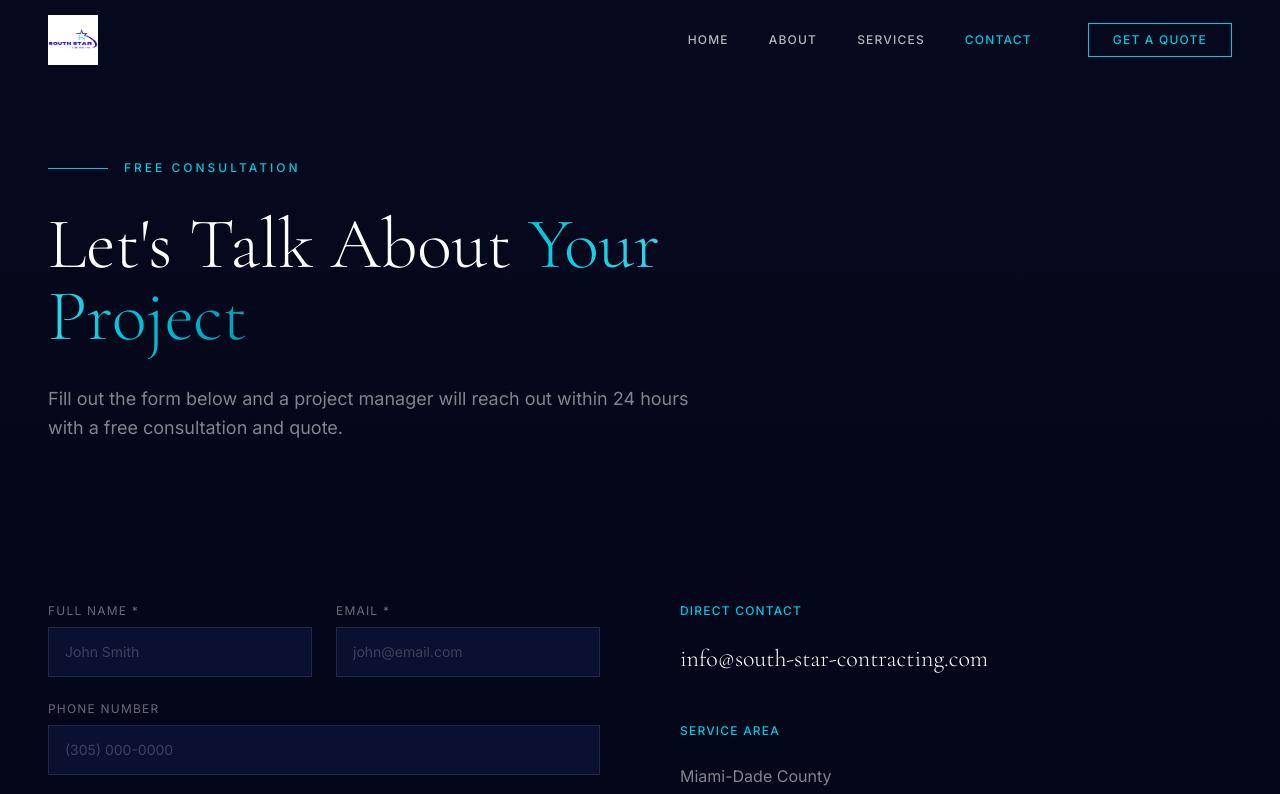
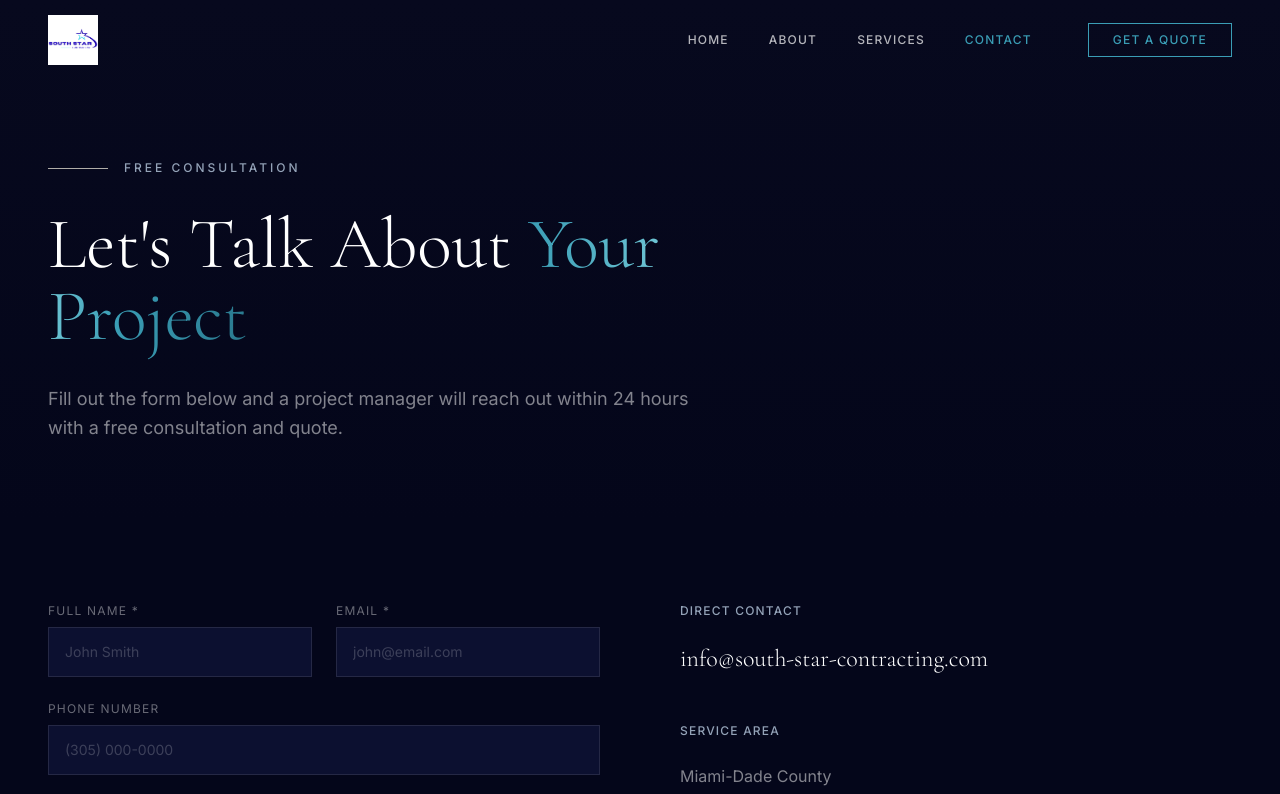
Before and after one commit to milanese88/south-star-contracting, a Next.js app: page /contact in a window 1280 px wide. Shown: the top 794 px of the page. Built offline with nearby package versions, Linux system fonts and the light colour scheme.

Commit message:
Cream sections, muted teal accent, softer labels and transitions

```diff
--- a/app/about/page.tsx
+++ b/app/about/page.tsx
@@ -14,7 +14,7 @@ export default function About() {
         <div className="relative z-10 max-w-7xl mx-auto px-6 lg:px-12">
           <div className="flex items-center gap-4 mb-8">
             <span className="gold-line" />
-            <span className="text-gold text-xs uppercase font-medium" style={{letterSpacing:"0.25em"}}>Our Story</span>
+            <span className="text-slate-400 text-xs uppercase font-medium" style={{letterSpacing:"0.25em"}}>Our Story</span>
           </div>
           <h1 className="font-display font-light text-5xl md:text-7xl text-white leading-tight mb-8 max-w-3xl">
             Built on <span className="gold-shimmer">Craftsmanship</span>
@@ -28,7 +28,7 @@ export default function About() {
       <section className="max-w-7xl mx-auto px-6 lg:px-12 py-24">
         <div className="grid grid-cols-1 lg:grid-cols-2 gap-24 items-start">
           <div>
-            <p className="text-gold text-xs tracking-widest uppercase mb-6 font-medium">Who We Are</p>
+            <p className="text-slate-400 text-xs tracking-widest uppercase mb-6 font-medium">Who We Are</p>
             <h2 className="font-display text-4xl font-light text-white leading-tight mb-8">
               Specialized in the work that matters most.
             </h2>
@@ -61,7 +61,7 @@ export default function About() {
         </div>
       </section>
 
-      <section className="bg-white border-y border-gray-100">
+      <section className="bg-cream border-y border-cream-dark">
         <div className="max-w-7xl mx-auto px-6 lg:px-12 py-28">
           <div className="grid grid-cols-1 md:grid-cols-3 gap-8">
             {[
--- a/app/contact/page.tsx
+++ b/app/contact/page.tsx
@@ -23,7 +23,7 @@ export default function Contact() {
         <div className="relative z-10 max-w-7xl mx-auto px-6 lg:px-12">
           <div className="flex items-center gap-4 mb-8">
             <span className="gold-line" />
-            <span className="text-gold text-xs uppercase font-medium" style={{letterSpacing:"0.25em"}}>Free Consultation</span>
+            <span className="text-slate-400 text-xs uppercase font-medium" style={{letterSpacing:"0.25em"}}>Free Consultation</span>
           </div>
           <h1 className="font-display font-light text-5xl md:text-7xl text-white leading-tight mb-8 max-w-3xl">
             Let&apos;s Talk About <span className="gold-shimmer">Your Project</span>
@@ -97,15 +97,15 @@ export default function Contact() {
           </div>
           <div className="space-y-12">
             <div>
-              <p className="text-gold text-xs tracking-widest uppercase mb-6 font-medium">Direct Contact</p>
+              <p className="text-slate-400 text-xs tracking-widest uppercase mb-6 font-medium">Direct Contact</p>
               <a href="mailto:info@south-star-contracting.com" className="font-display text-2xl text-white font-light hover:text-gold transition-colors duration-200">info@south-star-contracting.com</a>
             </div>
             <div>
-              <p className="text-gold text-xs tracking-widest uppercase mb-6 font-medium">Service Area</p>
+              <p className="text-slate-400 text-xs tracking-widest uppercase mb-6 font-medium">Service Area</p>
               <p className="text-white/50 leading-relaxed">Miami-Dade County<br />Broward County<br />Palm Beach County</p>
             </div>
             <div>
-              <p className="text-gold text-xs tracking-widest uppercase mb-6 font-medium">Part of the South Star Family</p>
+              <p className="text-slate-400 text-xs tracking-widest uppercase mb-6 font-medium">Part of the South Star Family</p>
               <div className="space-y-3">
                 <a href="https://south-star-group.com" target="_blank" rel="noopener noreferrer" className="flex items-center justify-between border border-white/10 px-6 py-4 hover:border-gold/40 transition-colors duration-200 group">
                   <span className="text-white/60 text-sm group-hover:text-white transition-colors">South Star Group</span>
--- a/app/globals.css
+++ b/app/globals.css
@@ -6,14 +6,14 @@ html { scroll-behavior: smooth; }
 body { background-color: #04061A; color: #ffffff; }
 
 .gold-shimmer {
-  background: linear-gradient(90deg, #00C8DF 0%, #33D5E8 40%, #00C8DF 60%, #009EB5 100%);
+  background: linear-gradient(90deg, #3A9DB5 0%, #6DC4D4 40%, #3A9DB5 60%, #2A7A8F 100%);
   -webkit-background-clip: text;
   -webkit-text-fill-color: transparent;
   background-clip: text;
 }
-.gold-line { width: 60px; height: 1px; background: #00C8DF; display: inline-block; }
+.gold-line { width: 60px; height: 1px; background: #B0ADA8; display: inline-block; }
 .luxury-card { transition: transform 0.4s ease, box-shadow 0.4s ease, border-color 0.4s ease; }
-.luxury-card:hover { transform: translateY(-4px); box-shadow: 0 24px 60px rgba(0,200,223,0.10); border-color: rgba(0,200,223,0.4); }
+.luxury-card:hover { transform: translateY(-4px); box-shadow: 0 24px 60px rgba(58,157,181,0.08); border-color: rgba(58,157,181,0.3); }
 .nav-link { position: relative; }
-.nav-link::after { content: ''; position: absolute; bottom: -2px; left: 0; width: 0; height: 1px; background: #00C8DF; transition: width 0.3s ease; }
+.nav-link::after { content: ''; position: absolute; bottom: -2px; left: 0; width: 0; height: 1px; background: #3A9DB5; transition: width 0.3s ease; }
 .nav-link:hover::after { width: 100%; }
--- a/app/services/page.tsx
+++ b/app/services/page.tsx
@@ -53,7 +53,7 @@ export default function Services() {
         <div className="relative z-10 max-w-7xl mx-auto px-6 lg:px-12">
           <div className="flex items-center gap-4 mb-8">
             <span className="gold-line" />
-            <span className="text-gold text-xs uppercase font-medium" style={{letterSpacing:"0.25em"}}>What We Build</span>
+            <span className="text-slate-400 text-xs uppercase font-medium" style={{letterSpacing:"0.25em"}}>What We Build</span>
           </div>
           <h1 className="font-display font-light text-5xl md:text-7xl text-white leading-tight mb-8 max-w-3xl">
             Specialized <span className="gold-shimmer">Contracting</span>
@@ -73,7 +73,7 @@ export default function Services() {
               <p className="text-white/40 text-sm leading-relaxed mb-8">{svc.description}</p>
               <div className="flex flex-wrap gap-2">
                 {svc.includes.map(item => (
-                  <span key={item} className="text-xs text-gold border border-gold/20 px-3 py-1 tracking-wider">{item}</span>
+                  <span key={item} className="text-xs text-slate-400 border border-white/15 px-3 py-1 tracking-wider">{item}</span>
                 ))}
               </div>
             </div>
@@ -81,9 +81,9 @@ export default function Services() {
         </div>
       </section>
 
-      <section className="bg-white border-y border-gray-100">
+      <section className="bg-cream border-y border-cream-dark">
         <div className="max-w-7xl mx-auto px-6 lg:px-12 py-24 text-center">
-          <p className="text-gold text-xs tracking-widest uppercase mb-6 font-medium">Get Started</p>
+          <p className="text-slate-400 text-xs tracking-widest uppercase mb-6 font-medium">Get Started</p>
           <h2 className="font-display text-4xl font-light text-gray-900 mb-8">Tell Us About Your Project</h2>
           <p className="text-gray-500 max-w-lg mx-auto mb-12 text-sm leading-relaxed">
             We offer free consultations and detailed quotes. Reach out and a project manager will contact you within 24 hours.
--- a/tailwind.config.ts
+++ b/tailwind.config.ts
@@ -9,7 +9,8 @@ const config: Config = {
   theme: {
     extend: {
       colors: {
-        gold: { light: "#33D5E8", DEFAULT: "#00C8DF", dark: "#009EB5" },
+        gold: { light: "#6DC4D4", DEFAULT: "#3A9DB5", dark: "#2A7A8F" },
+        cream: { DEFAULT: "#F5F3EF", dark: "#EAE7E1" },
         obsidian: { DEFAULT: "#04061A", 50: "#07091E", 100: "#0C1030", 200: "#111838" },
         cobalt: { DEFAULT: "#3333BB", light: "#4F4FCE", dark: "#2222A0" },
       },
```
Also changed, not shown: app/page.tsx (+8 -7 lines), Logo/South Star Contracting LLC Logo Transparent backgorund.png (added), Logo/South Star Contracting LLC Logo.png (deleted).
